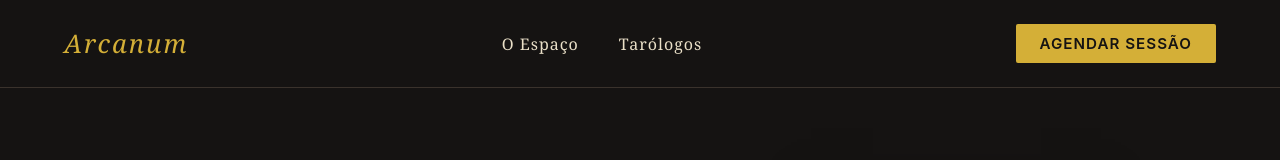
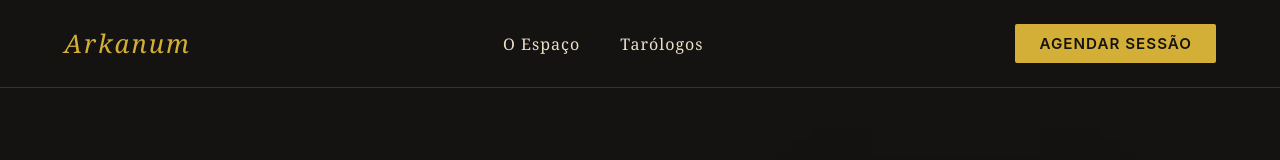
Before and after one commit to shinobitos42/arkanumtarot, a React (Vite) app in the folder frontend/: page / in a window 1280 px wide. Shown: the top 160 px of the page. Built offline with nearby package versions, Linux system fonts and the light colour scheme; no server answers.

Commit message:
troca do nome do site

```diff
--- a/frontend/src/components/Navbar.jsx
+++ b/frontend/src/components/Navbar.jsx
@@ -4,7 +4,7 @@ export default function Navbar() {
   return (
     <nav style={styles.nav}>
       <div style={styles.logoBox}>
-        <h3 style={styles.logoText}>Arcanum</h3>
+        <h3 style={styles.logoText}>Arkanum</h3>
       </div>
 
       <div style={styles.linkBox}>
--- a/frontend/src/pages/Home.jsx
+++ b/frontend/src/pages/Home.jsx
@@ -84,7 +84,7 @@ export default function Home() {
         <div style={styles.footerContainer}>
 
           <div style={styles.footerBrand}>
-            <h3 style={styles.footerLogo}>Arcanum</h3>
+            <h3 style={styles.footerLogo}>Arkanum</h3>
             <p style={styles.footerTagline}>
               Conectando sabedoria milenar e intuição humana para revelar o seu destino.
             </p>
@@ -105,16 +105,16 @@ export default function Home() {
 
           <div style={styles.footerColumn}>
             <h5 style={styles.footerColTitle}>SUPORTE</h5>
-            <a href="mailto:suporte@arcanum.com" style={styles.footerContact}>
+            <a href="mailto:suporte@arkanum.com" style={styles.footerContact}>
               <Mail size={15} style={{ marginRight: '8px', color: '#A89C92' }} />
-              suporte@arcanum.com
+              suporte@Arkanum.com
             </a>
           </div>
 
         </div>
 
         <div style={styles.footerBottom}>
-          <p style={styles.footerText}>© 2026 Arcanum Inc. Todos os direitos reservados.</p>
+          <p style={styles.footerText}>© 2026 Arkanum Inc. Todos os direitos reservados.</p>
         </div>
       </footer>
     </div>
```
